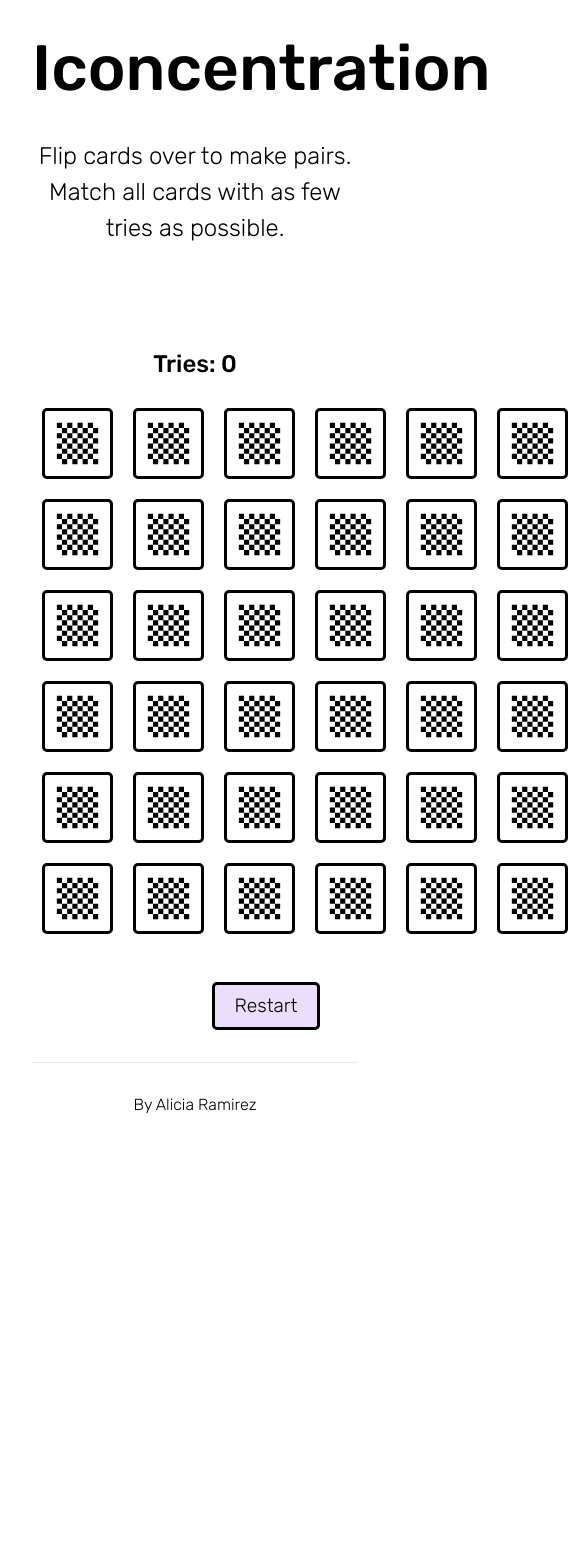
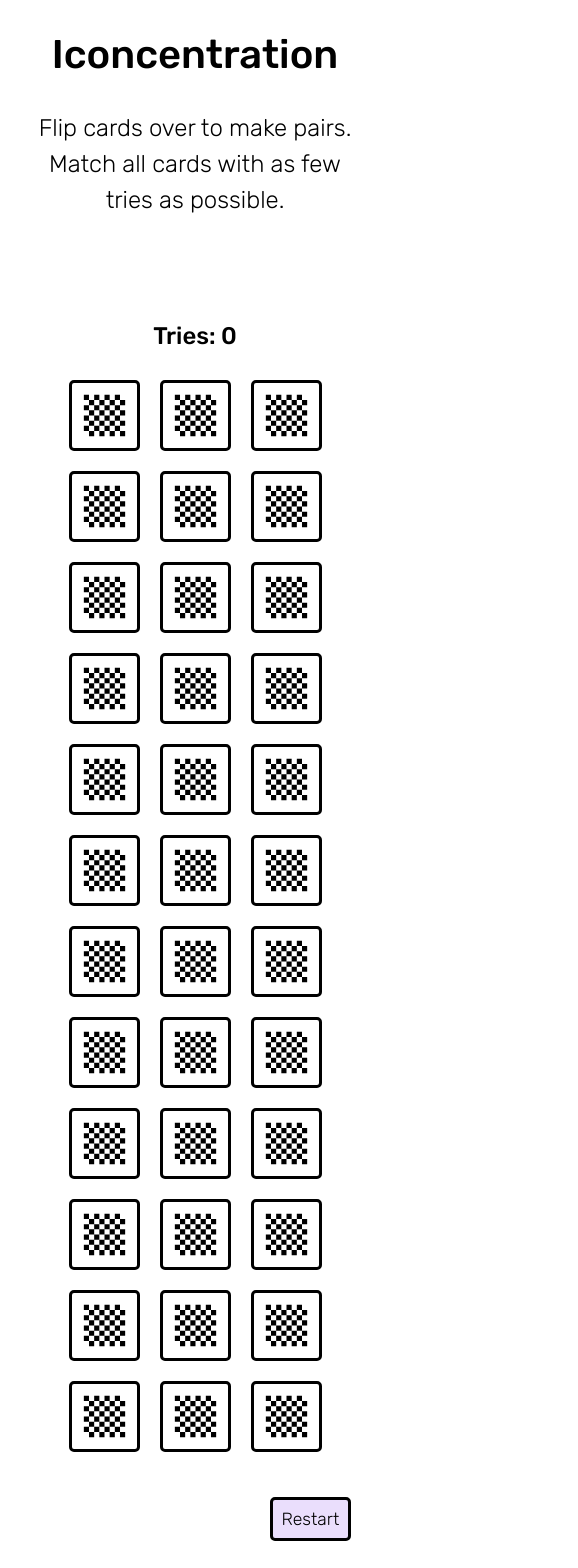
Before and after one commit to coopersita/iconcentration, a Next.js app: page /iconcentration/game in a window 390 px wide. Shown: the top 1568 px of the page, 578 px wide, since content can reach past the window. Before the commit the page ends 1146 px from the top, so only its background shows below. Built offline with nearby package versions, Linux system fonts and the light colour scheme.

Commit message:
responsive css

```diff
--- a/styles/Game.module.css
+++ b/styles/Game.module.css
@@ -2,6 +2,7 @@
 .grid6,
 .grid10 {
     perspective: 1000px;
+    width: 100%;
 }
 
 .grid4 button,
@@ -28,6 +29,7 @@
     pointer-events: none;
 }
 
+@media (min-width: 1000px) {
     .grid4 {
         width: calc(91px * 4);
     }
@@ -38,6 +40,7 @@
 
     .grid10 {
         width: calc(91px * 10);
+    }
 }
 
 .matched button {
--- a/styles/globals.css
+++ b/styles/globals.css
@@ -36,16 +36,23 @@ h2 {
 
 button {
   border: 3px solid black;
-  padding: 0.5em 1em;
-  font-size: 1em;
+  padding: 0.5em 0.5em;
   font-family: Rubik, -apple-system, BlinkMacSystemFont, Segoe UI, Roboto, Oxygen,
     Ubuntu, Cantarell, Fira Sans, Droid Sans, Helvetica Neue, sans-serif;
   font-weight: 300;
   background-color: white;
   border-radius: 5px;
-  margin: 0 2em;
-  font-size: 1.2em;
+  margin: 0 7px;
+  font-size: 1.1em;
   transition: 1s;
+}
+
+@media(min-width: 650px) {
+  button {
+    margin: 0 2rem;
+    padding: 0.5em 1em;
+    font-size: 1.2em;
+  }
 }
 
 .container {
@@ -82,7 +89,13 @@ button {
 .title {
   margin: 0;
   line-height: 1.15;
-  font-size: 4rem;
+  font-size: 2.5rem;
+}
+
+@media(min-width: 768px) {
+  .title {
+    font-size: 4rem;
+  }
 }
 
 .title,
```
Lines whose indentation alone changed are shown as unchanged.
